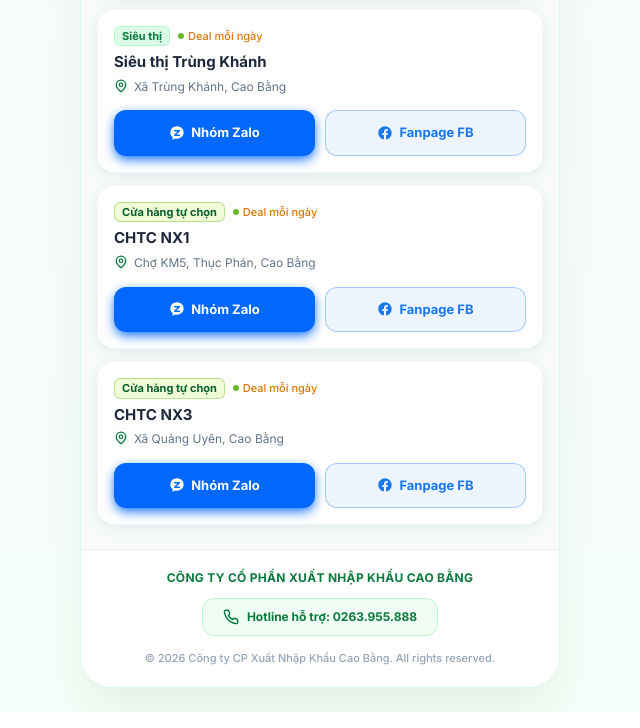
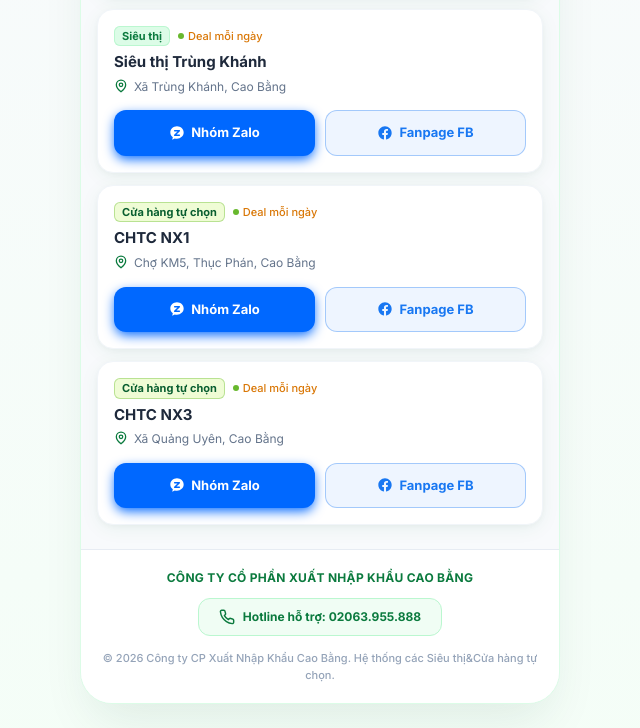
Before and after one commit to xnkcaobang/zalo, a plain HTML site: page index.html in a window 1280 px wide. Shown: the part 1194-1922 px from the top of the page, without its empty margins (320-960 px from the left). Drawn offline with nearby package versions, Linux system fonts and the light colour scheme.

Commit message:
Update index.html

```diff
--- a/index.html
+++ b/index.html
@@ -238,25 +238,25 @@
       <!-- =================================================================
            HƯỚNG DẪN SỬA SỐ HOTLINE:
            Anh thay số điện thoại thật vào cả 2 chỗ:
-           1. Trong href="tel:0263955888" (viết liền không dấu cách)
-           2. Ở chữ hiển thị "Hotline hỗ trợ: 0263.955.888" bên dưới
+           1. Trong href="tel:02063955888" (viết liền không dấu cách)
+           2. Ở chữ hiển thị "Hotline hỗ trợ: 02063.955.888" bên dưới
            ================================================================= -->
       <div class="mt-3 flex justify-center">
         <a
-          href="tel:0263955888"
+          href="tel:02063955888"
           id="hotlineLink"
           class="inline-flex items-center justify-center gap-2 rounded-xl border border-brand-200 bg-brand-50 px-5 py-2.5 text-xs font-bold text-brand-700 transition hover:bg-brand-100 active:scale-95"
         >
           <svg xmlns="http://www.w3.org/2000/svg" class="h-4 w-4 text-brand-700" viewBox="0 0 24 24" fill="none" stroke="currentColor" stroke-width="2.2" stroke-linecap="round" stroke-linejoin="round" aria-hidden="true">
             <path d="M22 16.92v3a2 2 0 0 1-2.18 2 19.79 19.79 0 0 1-8.63-3.07 19.5 19.5 0 0 1-6-6 19.79 19.79 0 0 1-3.07-8.67A2 2 0 0 1 4.11 2h3a2 2 0 0 1 2 1.72 12.84 12.84 0 0 0 .7 2.81 2 2 0 0 1-.45 2.11L8.09 9.91a16 16 0 0 0 6 6l1.27-1.27a2 2 0 0 1 2.11-.45 12.84 12.84 0 0 0 2.81.7A2 2 0 0 1 22 16.92z" />
           </svg>
-          <span>Hotline hỗ trợ: 0263.955.888</span>
+          <span>Hotline hỗ trợ: 02063.955.888</span>
         </a>
       </div>
 
       <!-- Bản quyền ngắn gọn -->
       <p class="mt-3.5 text-[11px] font-medium text-slate-400">
-        &copy; 2026 Công ty CP Xuất Nhập Khẩu Cao Bằng. All rights reserved.
+        &copy; 2026 Công ty CP Xuất Nhập Khẩu Cao Bằng. Hệ thống các Siêu thị&Cửa hàng tự chọn.
       </p>
     </footer>
   </div>
```
